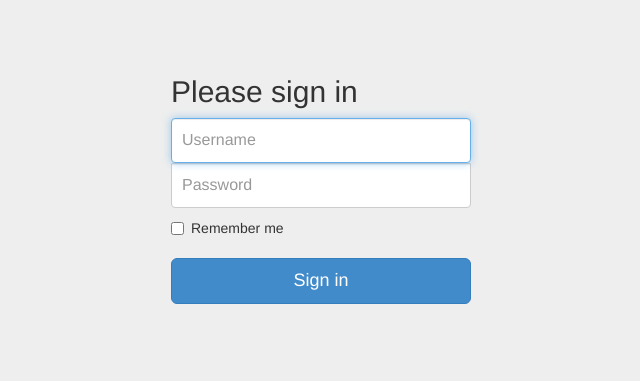
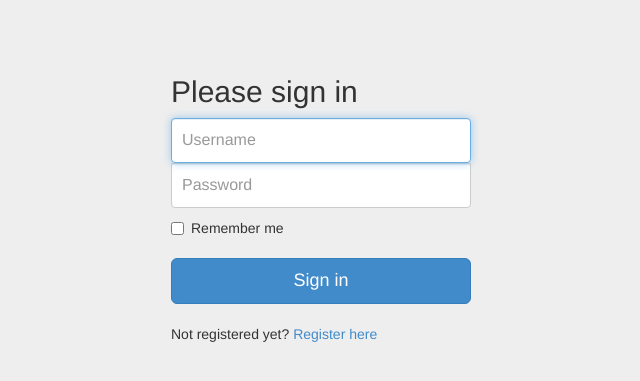
Before and after one commit to seanpreston/oncourse, a Django app: template oncourse/templates/login.html in a window 1280 px wide. Shown: the top 381 px of the page, without its empty margins (319-959 px from the left). Run offline with Django 3.2, Linux system fonts and the light colour scheme; the template is opened without the code that fills it, so the values that code supplies are empty; some libraries are stand-ins or nearby versions.

Commit message:
Converted static URLs to use {% static '' %} format, added link to registration from login and vice versa

```diff
--- a/oncourse/templates/base.html
+++ b/oncourse/templates/base.html
@@ -8,12 +8,14 @@
         <meta name="csrf-token" content="{{csrf_token}}" />
         <meta name="csrf-param" content="_csrf" />
 
+        {% load staticfiles %}
+
         <title>{% block page_title %}{% endblock %} | On Course</title>
-        <link rel="shortcut icon" href="../static/images/site/icons/favicon.ico" />
+        <link rel="shortcut icon" href="{% static 'images/site/icons/favicon.ico' %}" />
 
         <!-- Bootstrap -->
         <!-- Latest compiled and minified CSS -->
-        <link rel="stylesheet" href="../static/css/bootstrap.min.css">
+        <link rel="stylesheet" href="{% static 'css/bootstrap.min.css' %}">
 
         <!-- Optional theme -->
         <!-- <link rel="stylesheet" href="../css/bootstrap-theme.min.css"> -->
@@ -26,8 +28,6 @@
           <script src="https://oss.maxcdn.com/libs/html5shiv/3.7.0/html5shiv.js"></script>
           <script src="https://oss.maxcdn.com/libs/respond.js/1.4.2/respond.min.js"></script>
         <![endif]-->
-
-        {% load staticfiles %}
     </head>
     <body>
         {% block header %}{% endblock %}
--- a/oncourse/templates/login.html
+++ b/oncourse/templates/login.html
@@ -20,6 +20,8 @@
             <input type="checkbox" value="remember-me"> Remember me
         </label>
         <input type="submit" class="btn btn-lg btn-primary btn-block" value="Sign in" />
+        <br />
+        <p>Not registered yet? <a href="{% url 'registration-index' %}">Register here</a></p>
     </form>
 
     </div> <!-- /container -->
```
